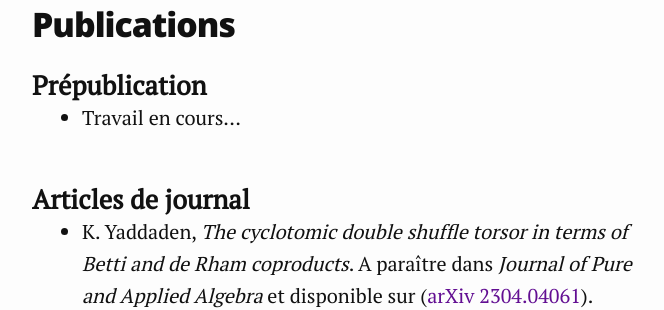
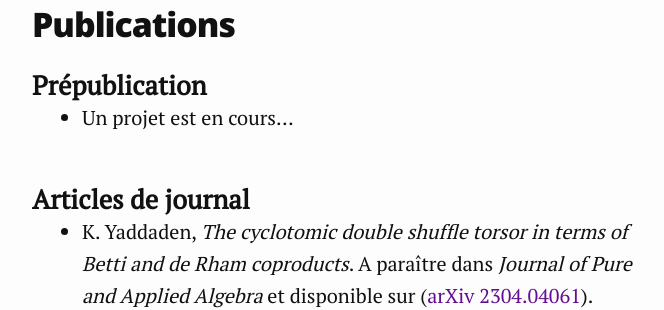
Before and after one commit to khalefyaddaden/khalefyaddaden.github.io, a Jekyll site: the page built from research.fr.markdown, in a window 1280 px wide and 900 px high, scrolled down 1173 px. Shown: the part 156-466 px from the top of the window, without its empty margins (308-972 px from the left). Built offline with Jekyll 4.4.1, drawn with Linux system fonts in a browser that asks for light colours.

```diff
--- a/research.fr.markdown
+++ b/research.fr.markdown
@@ -17,7 +17,7 @@ Par ailleurs, pour $$G=\{1\}$$, Enriquez et Furusho montrent qu'un sous-schéma
 ## Publications
 
 ### Prépublication
-- Travail en cours...
+- Un projet est en cours...
 
 ### Articles de journal
 - K. Yaddaden, *The cyclotomic double shuffle torsor in terms of Betti and de Rham coproducts*. A paraître dans *Journal of Pure and Applied Algebra* et disponible sur ([arXiv 2304.04061](https://arxiv.org/abs/2304.04061)).
--- a/research.markdown
+++ b/research.markdown
@@ -17,7 +17,7 @@ Furthermore, for $$G=\{1\}$$, Enriquez and Furusho showed that a subscheme $$\ma
 ## Publications
 
 ### Preprints
-- Work in progress...
+- A work is in progress...
 
 ### Journal articles
 - K. Yaddaden, *Crossed product interpretation of the double shuffle Lie algebra attached to an abelian group*. To appear in *Publications of the Research Institute for Mathematical Sciences* and available at ([arXiv 2112.14140](https://arxiv.org/abs/2112.14140)).
```
